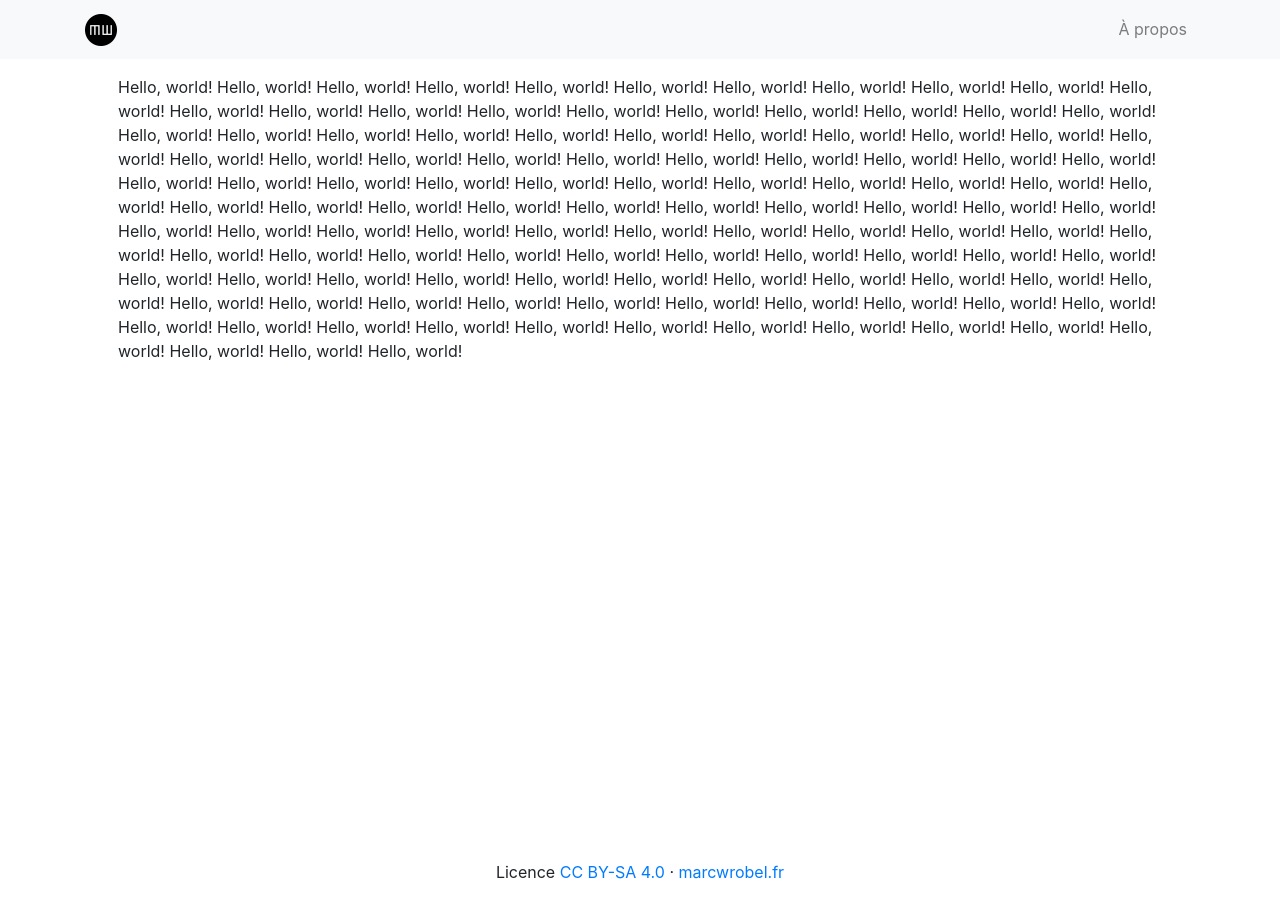
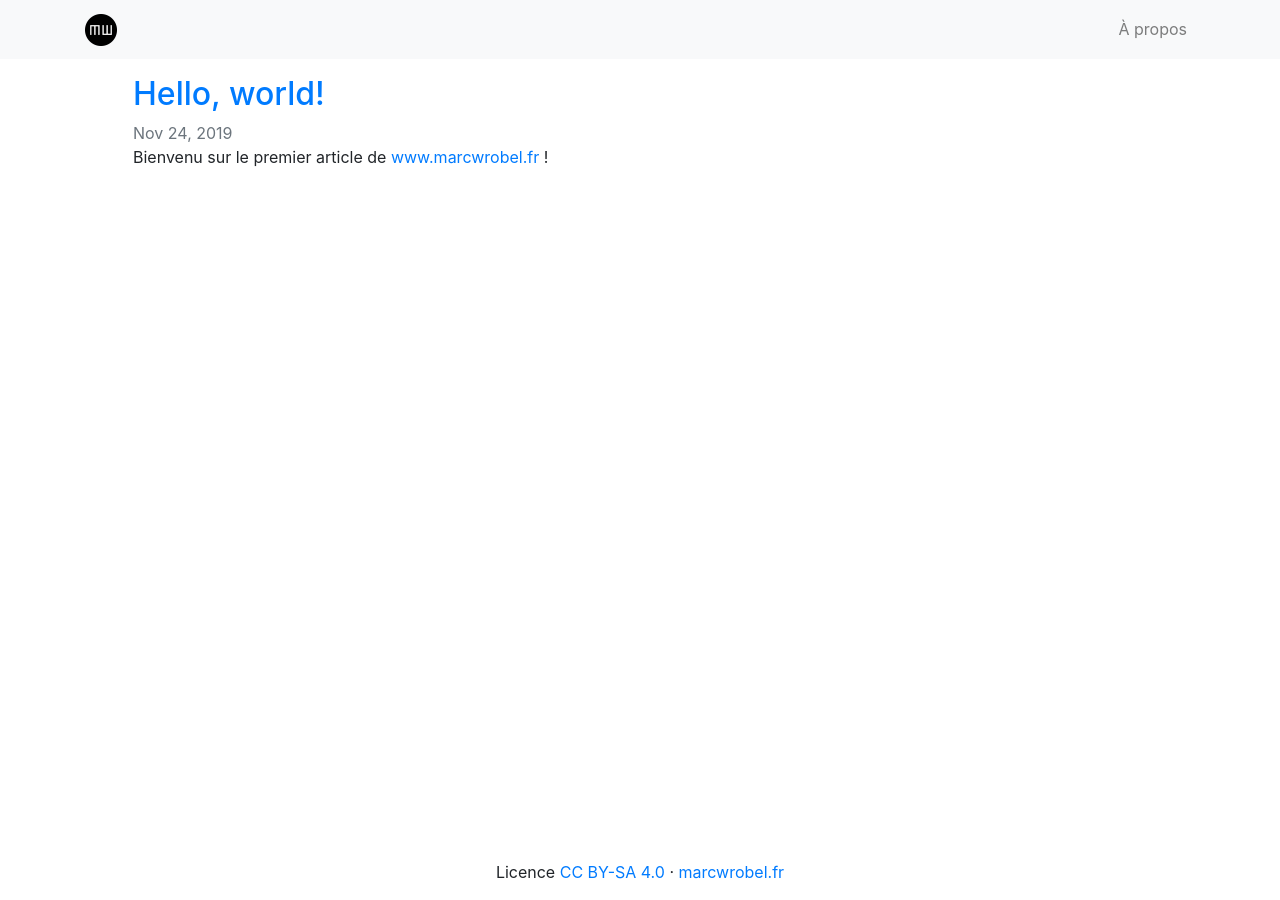
Before and after one commit to marcwrobel/marcwrobel.github.io, a Jekyll site: the page built from index.md, in a window 1280 px wide. Built offline with Jekyll 4.4.1, drawn with Linux system fonts in a browser that asks for light colours.

Commit message:
Mise en place des modèles pour le blog

```diff
--- a/_config.yml
+++ b/_config.yml
@@ -7,14 +7,18 @@ short_title: MW
 description: Site personnel de Marc Wrobel.
 lang: fr
 
-author: Marc Wrobel
-email: marc.wrobel@gmail.com
+author:
+  name: Marc Wrobel
+  email: marc.wrobel@gmail.com
+  uri: https://marcwrobel.fr
 
 google_analytics: UA-31088911-1
 
 # Build settings
 encoding: utf-8
 timezone: Europe/Paris
+date_format: "%b %-d, %Y"
+permalink: /:categories/:title
 
 plugins:
   - jekyll-feed
--- /dev/null
+++ b/_layouts/home.html
@@ -0,0 +1,24 @@
+---
+layout: default
+---
+
+<main role="main" class="flex-shrink-0">
+  <div class="container">
+    {%- for post in site.posts -%}
+    <article itemscope itemtype="http://schema.org/BlogPosting">
+      <header>
+        <h2 itemprop="name headline">
+          <a href="{{ post.url | relative_url }}">{{ post.title | escape }}</a>
+        </h2>
+        <time datetime="{{ page.date | date_to_xmlschema }}" class="text-secondary">
+          {{ post.date | date: site.date_format }}
+        </time>
+      </header>
+
+      <div itemprop="articleBody">
+        {{ post.content }}
+      </div>
+    </article>
+    {%- endfor -%}
+  </div>
+</main>
--- /dev/null
+++ b/_posts/2019-11-24-hello-world.md
@@ -0,0 +1,6 @@
+---
+layout: post
+title:  "Hello, world!"
+---
+
+Bienvenu sur le premier article de [www.marcwrobel.fr](http://www.marcwrobel.fr/) !
--- a/index.md
+++ b/index.md
@@ -1,21 +1,3 @@
 ---
-layout: page
+layout: home
 ---
-
-Hello, world! Hello, world! Hello, world! Hello, world! Hello, world! Hello, world! Hello, world!
-Hello, world! Hello, world! Hello, world! Hello, world! Hello, world! Hello, world! Hello, world!
-Hello, world! Hello, world! Hello, world! Hello, world! Hello, world! Hello, world! Hello, world!
-Hello, world! Hello, world! Hello, world! Hello, world! Hello, world! Hello, world! Hello, world!
-Hello, world! Hello, world! Hello, world! Hello, world! Hello, world! Hello, world! Hello, world!
-Hello, world! Hello, world! Hello, world! Hello, world! Hello, world! Hello, world! Hello, world!
-Hello, world! Hello, world! Hello, world! Hello, world! Hello, world! Hello, world! Hello, world!
-Hello, world! Hello, world! Hello, world! Hello, world! Hello, world! Hello, world! Hello, world!
-Hello, world! Hello, world! Hello, world! Hello, world! Hello, world! Hello, world! Hello, world!
-Hello, world! Hello, world! Hello, world! Hello, world! Hello, world! Hello, world! Hello, world!
-Hello, world! Hello, world! Hello, world! Hello, world! Hello, world! Hello, world! Hello, world!
-Hello, world! Hello, world! Hello, world! Hello, world! Hello, world! Hello, world! Hello, world!
-Hello, world! Hello, world! Hello, world! Hello, world! Hello, world! Hello, world! Hello, world!
-Hello, world! Hello, world! Hello, world! Hello, world! Hello, world! Hello, world! Hello, world!
-Hello, world! Hello, world! Hello, world! Hello, world! Hello, world! Hello, world! Hello, world!
-Hello, world! Hello, world! Hello, world! Hello, world! Hello, world! Hello, world! Hello, world!
-Hello, world! Hello, world! Hello, world! Hello, world! Hello, world! Hello, world! Hello, world!
```
Also changed, not shown: _layouts/post.html (added, +22 -0 lines).
